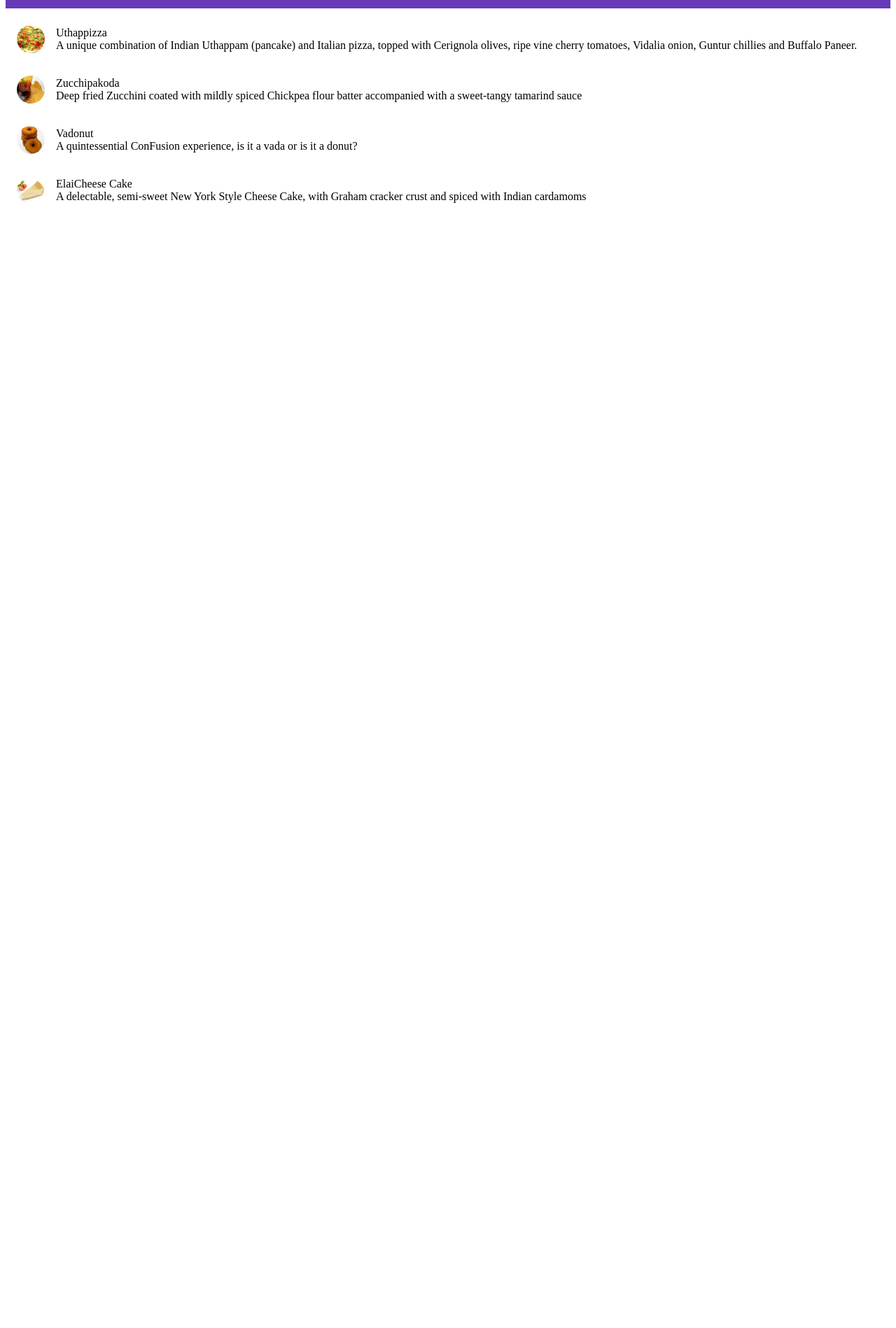
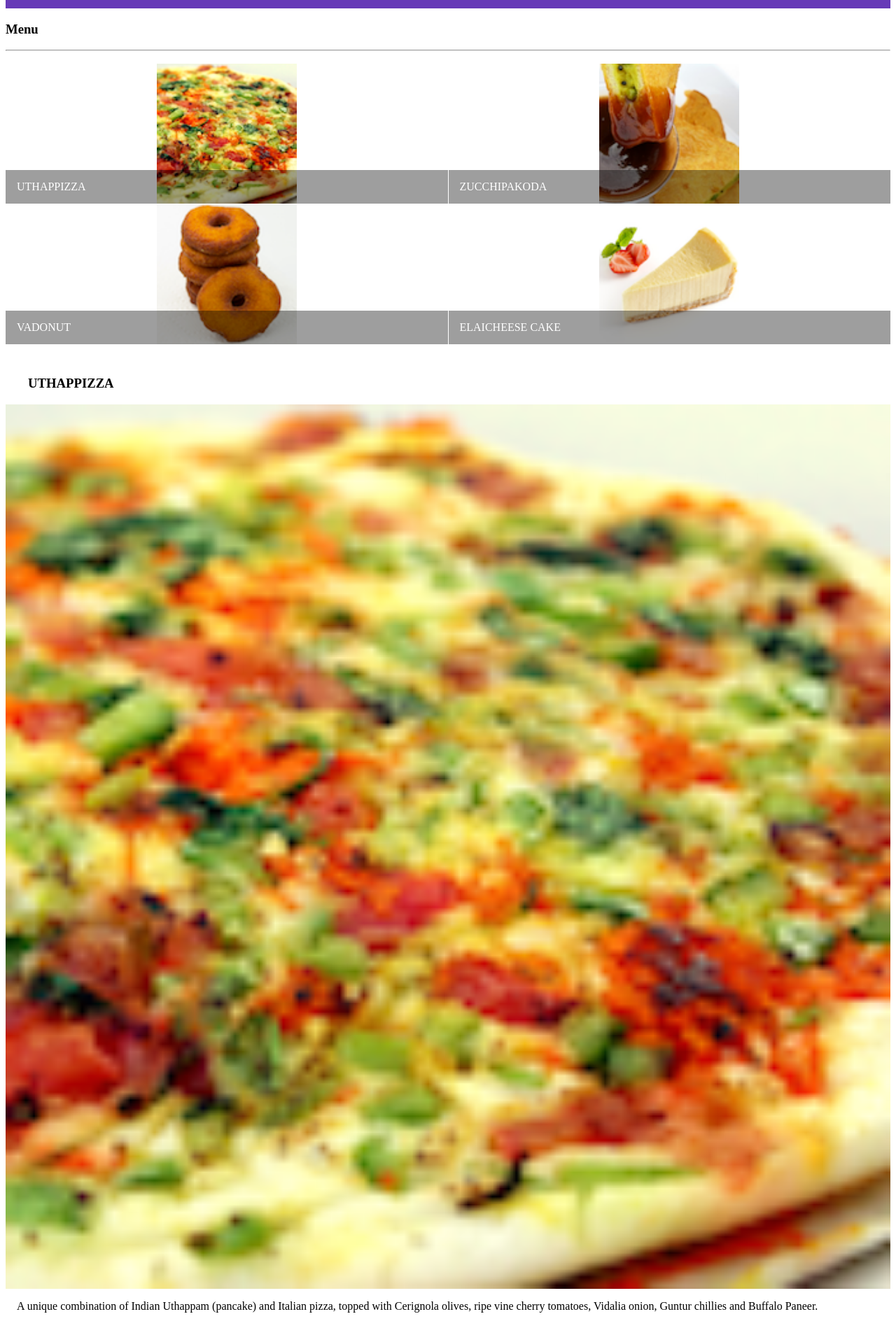
Before and after one commit to QuanGao/learn_angular_app, an Angular app: page / in a window 1280 px wide. Shown: the part 60-1958 px from the top of the page at 70% size. Before the commit the page ends 800 px from the top, so only its background shows below. Built offline with nearby package versions, Linux system fonts and the light colour scheme.

Commit message:
implement card and grid list element

```diff
--- a/src/app/app.module.ts
+++ b/src/app/app.module.ts
@@ -3,8 +3,9 @@ import { BrowserAnimationsModule } from '@angular/platform-browser/animations';
 
 import { NgModule } from '@angular/core';
 import { MatToolbarModule } from '@angular/material/toolbar';
-import { MatListModule } from '@angular/material/list';
+import { MatGridListModule } from '@angular/material/grid-list';
 import { FlexLayoutModule } from '@angular/flex-layout';
+import { MatCardModule, MatCard } from '@angular/material/card';
 
 import { AppComponent } from './app.component';
 
@@ -21,7 +22,8 @@ import { MenuComponent } from './menu/menu.component';
     BrowserAnimationsModule,
     FlexLayoutModule,
     MatToolbarModule,
-    MatListModule
+    MatGridListModule,
+    MatCardModule
   ],
   providers: [],
   bootstrap: [AppComponent]
--- a/src/app/menu/menu.component.html
+++ b/src/app/menu/menu.component.html
@@ -1,14 +1,40 @@
 <div class="container"
     fxLayout="column"
     fxLayoutGap="10px">
-    <mat-list>
-        <mat-list-item *ngFor="let dish of dishes">
-            <img matListAvatar src={{dish.image}} alt={{dish.name}}>
-            <h3 matLine> {{dish.name}} </h3>
-            <p matLine>
-                <span> {{dish.description}} </span>
-            </p>
-        </mat-list-item>
-    </mat-list>
 
+    <div fxFlex>
+        <h3>Menu</h3>
+        <hr>
+    </div>
+
+    <div fxFlex>
+        <mat-grid-list cols="2" rowHeight="200px">
+            <mat-grid-tile *ngFor="let dish of dishes">
+                <img height="200px" src={{dish.image}} alt={{dish.name}}>
+                <mat-grid-tile-footer>
+                    <h1 matLine> {{dish.name | uppercase}} </h1>
+                </mat-grid-tile-footer>
+            </mat-grid-tile>
+        </mat-grid-list>
+    </div>
+
+    <div fxFlex *ngIf="selectedDish">
+        <mat-card>
+            <mat-card-header>
+                <mat-card-title>
+                    <h3>
+                        {{ selectedDish.name | uppercase}}
+                    </h3>
+                </mat-card-title>
+            </mat-card-header>
+            <img mat-card-image src="{{selectedDish.image}}" alt="{{selectedDish.name}}">
+            <mat-card-content>
+                <p>{{ selectedDish.description }}</p>
+            </mat-card-content>
+            <mat-card-actions>
+                <button mat-button>LIKE</button>
+                <button mat-button>SHARE</button>
+            </mat-card-actions>
+        </mat-card>
+    </div>
 </div>
--- a/src/app/menu/menu.component.ts
+++ b/src/app/menu/menu.component.ts
@@ -1,14 +1,7 @@
 import { Component, OnInit } from '@angular/core';
 import { Dish } from '../shared/dish';
 
-@Component({
-  selector: 'app-menu',
-  templateUrl: './menu.component.html',
-  styleUrls: ['./menu.component.scss']
-})
-export class MenuComponent implements OnInit {
-
-  dishes: Dish[] = [
+const DISHES: Dish[] = [
     {
         name: 'Uthappizza',
         image: '/assets/images/uthappizza.png',
@@ -43,6 +36,17 @@ export class MenuComponent implements OnInit {
       }
   ]
 
+@Component({
+  selector: 'app-menu',
+  templateUrl: './menu.component.html',
+  styleUrls: ['./menu.component.scss']
+})
+export class MenuComponent implements OnInit {
+
+  dishes = DISHES;
+
+  selectedDish: Dish = DISHES[0];
+
   constructor() { }
 
   ngOnInit() {
```
